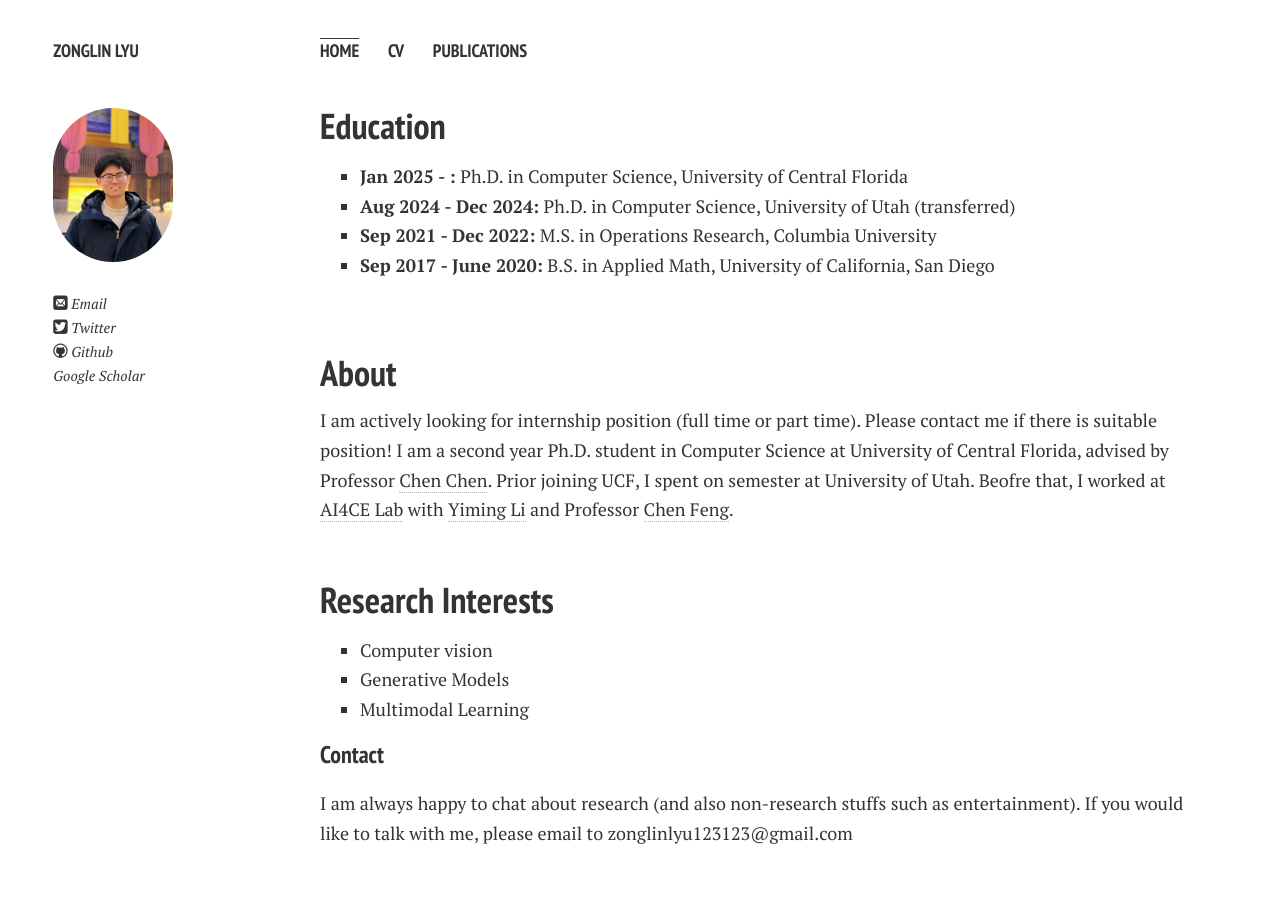
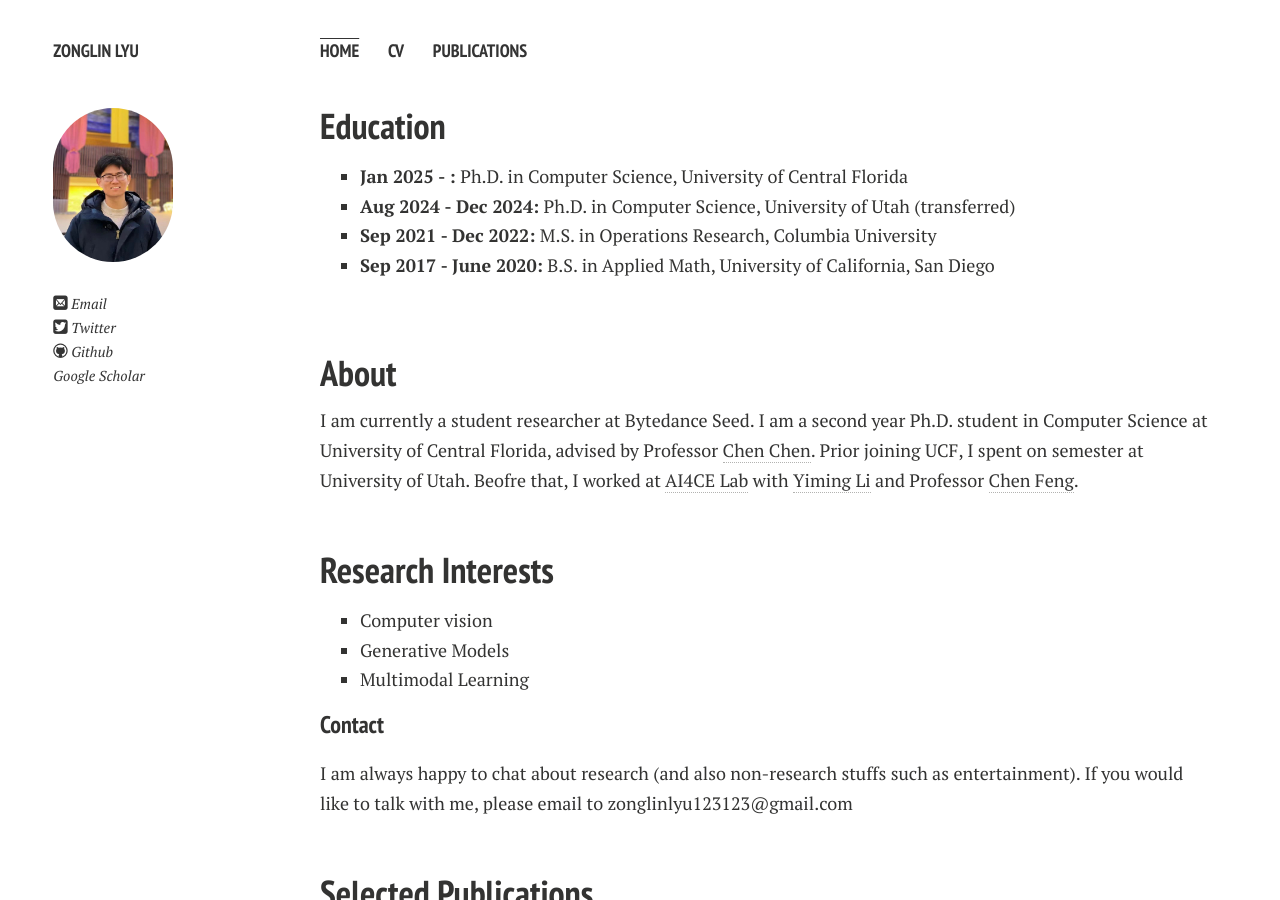
Before and after one commit to ZonglinL/ZonglinL.github.io, a Jekyll site: the page built from index.md, in a window 1280 px wide and 900 px high. Built offline with Jekyll 4.4.1, drawn with Linux system fonts in a browser that asks for light colours; nearby versions of some CDN libraries; comment, search, counter and statistics services are not loaded; a style sheet for code colours, icons or effects is not loaded; our own code applies the rules of GitHub Pages for plain Markdown files.

Commit message:
Update index.md

```diff
--- a/index.md
+++ b/index.md
@@ -12,7 +12,7 @@ layout: page
 
 ## About
 
-I am actively looking for internship position (full time or part time). Please contact me if there is suitable position! I am a second year Ph.D. student in Computer Science at University of Central Florida, advised by Professor [Chen Chen](https://www.crcv.ucf.edu/chenchen/). Prior joining UCF, I spent on semester at University of Utah. Beofre that, I worked at [AI4CE Lab](https://ai4ce.github.io/) with [Yiming Li](https://yimingli-page.github.io/) and Professor [Chen Feng](https://scholar.google.com/citations?user=YeG8ZM0AAAAJ&hl=en).
+I am currently a student researcher at Bytedance Seed. I am a second year Ph.D. student in Computer Science at University of Central Florida, advised by Professor [Chen Chen](https://www.crcv.ucf.edu/chenchen/). Prior joining UCF, I spent on semester at University of Utah. Beofre that, I worked at [AI4CE Lab](https://ai4ce.github.io/) with [Yiming Li](https://yimingli-page.github.io/) and Professor [Chen Feng](https://scholar.google.com/citations?user=YeG8ZM0AAAAJ&hl=en).
 
 <br>
 
```
